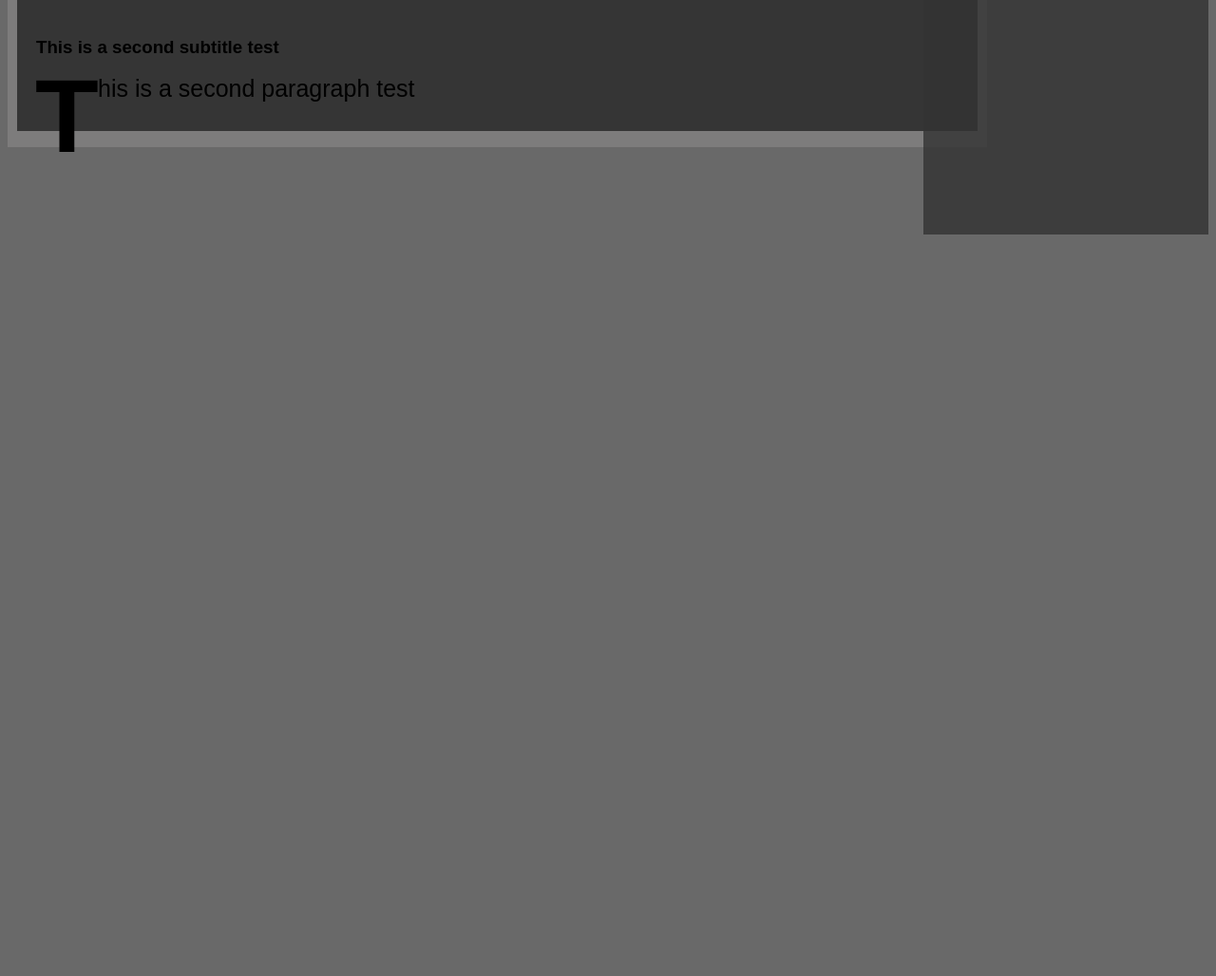
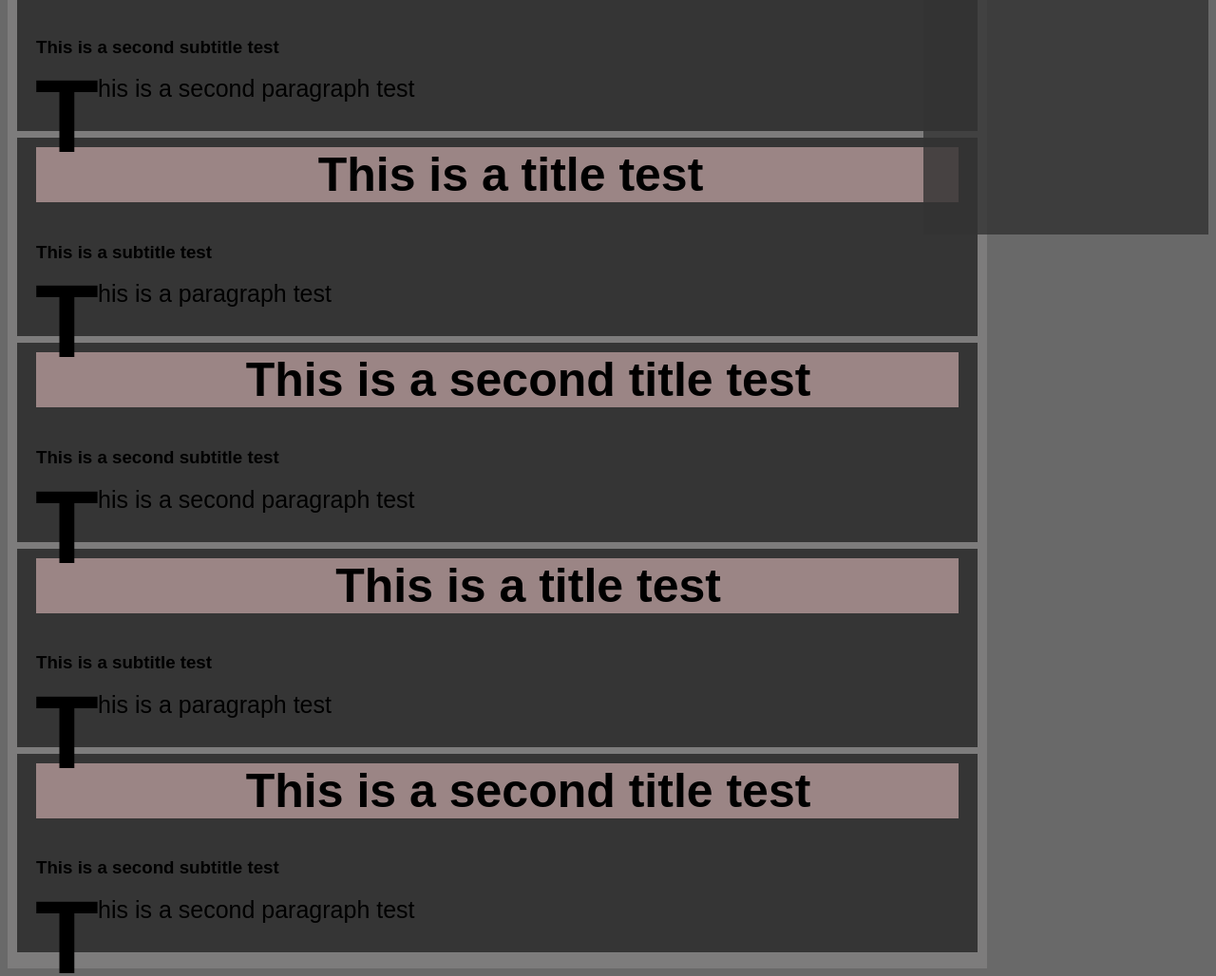
Before and after one commit to xRoyalex/xRoyalex.github.io, a plain HTML site: page index.html in a window 1280 px wide. Shown: the part 704-1732 px from the top of the page at 95% size. Before the commit the page ends 951 px from the top, so only its background shows below. Drawn offline with Linux system fonts and the light colour scheme.

Commit message:
Updated web

```diff
--- a/index.html
+++ b/index.html
@@ -39,6 +39,26 @@
             <h3>This is a second subtitle test</h3>
             <p>This is a second paragraph test</p>
         </article>
+		<article>
+            <h1>This is a title test</h1>
+            <h3>This is a subtitle test</h3>
+            <p>This is a paragraph test</p>
+        </article>
+        <article>
+            <h1>This is a second title test</h1>
+            <h3>This is a second subtitle test</h3>
+            <p>This is a second paragraph test</p>
+        </article>
+		<article>
+            <h1>This is a title test</h1>
+            <h3>This is a subtitle test</h3>
+            <p>This is a paragraph test</p>
+        </article>
+        <article>
+            <h1>This is a second title test</h1>
+            <h3>This is a second subtitle test</h3>
+            <p>This is a second paragraph test</p>
+        </article>
     </div>
 </body>
 
--- a/styles/blogstyles.css
+++ b/styles/blogstyles.css
@@ -1,14 +1,13 @@
 html{
     background-color: dimgray;
     font-family: Arial, Helvetica, sans-serif;
-    background-image: url("https://d33wubrfki0l68.cloudfront.net/5c71bc45356f2b550ac87b19eb115007e5b0953b/78d8d/static/waves_violet-37d9022b34fe32b9a566104ee1b0b8e9.jpg");
+    background-image: url("../images/background.jpg");
     background-size: cover;
 }
 
-/*FOOTER*/
 
 
-
+/*FOOTER*/
 
 
 footer{
@@ -20,6 +19,7 @@ footer{
 footer p{
     color: white;
     font-weight: bolder;
+    text-align: center;
 }
 
 
@@ -138,7 +138,7 @@ footer p{
     position: sticky;
     top: 0.3em;
     font-weight: bolder;
-    overflow: auto;
+    overflow: hidden;
     background-color: #33343333;
 }
 #title{
@@ -187,3 +187,21 @@ ul li a:hover{
     color: white;
     background-color:rgb(149, 149, 149);
 }
+
+
+/* Scrollbar */
+::-webkit-scrollbar {
+    width: 10px;
+  }
+
+  ::-webkit-scrollbar-track {
+    background: #e83bff5f;
+  }
+
+  ::-webkit-scrollbar-thumb {
+    background: rgb(138, 0, 143);
+  }
+
+  ::-webkit-scrollbar-thumb:hover {
+    background: rgb(165, 23, 252);
+  }
--- a/styles/styles.css
+++ b/styles/styles.css
@@ -61,7 +61,7 @@ ul li a:hover{
 
 #sidebar{
     position: sticky;
-    top: 25px;
+    top: 78px;
     background-color: rgba(51, 51, 51, 0.799);
     float:right;
     width: 300px;
```
Also changed, not shown: images/background.jpg (added).
